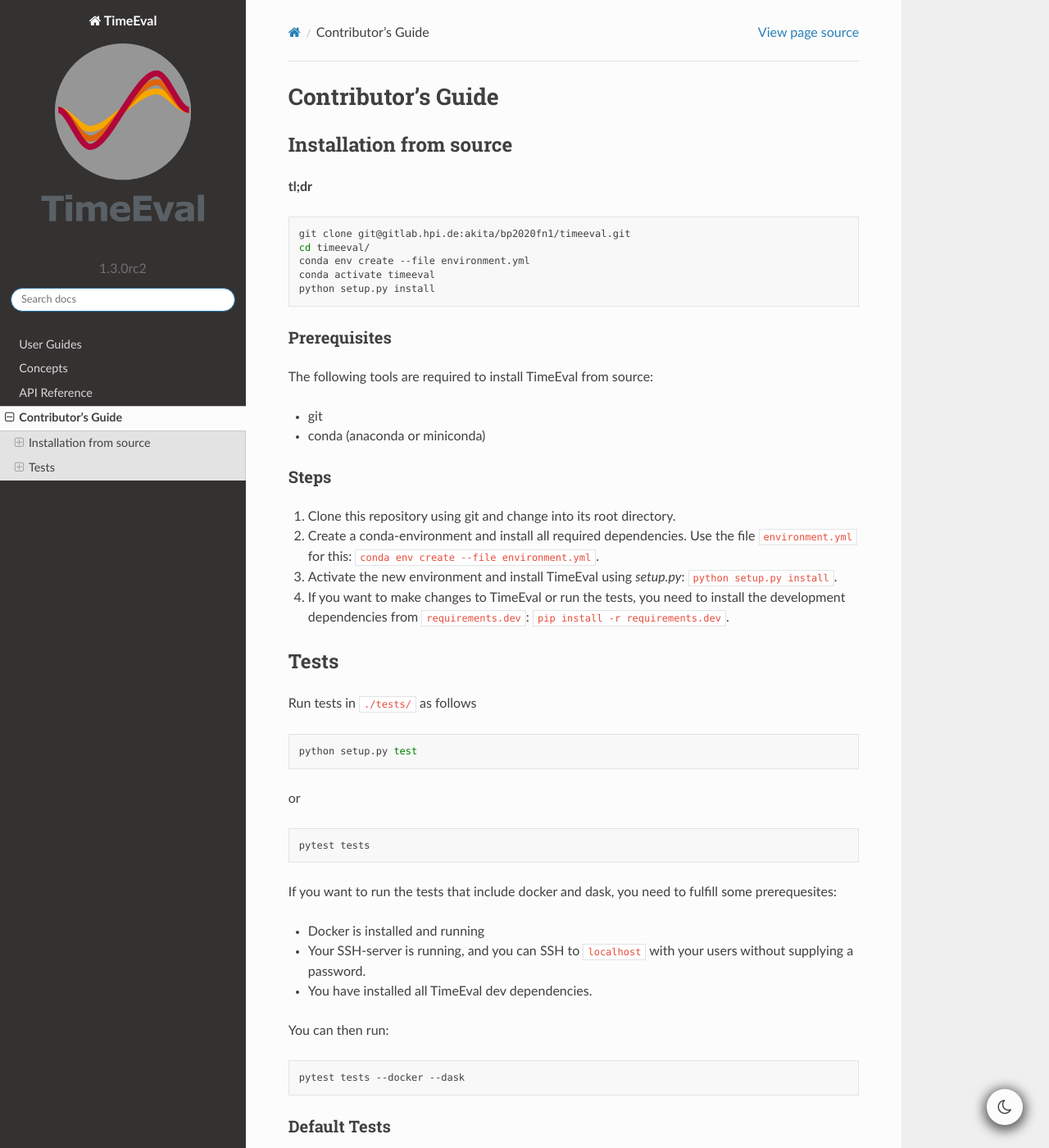
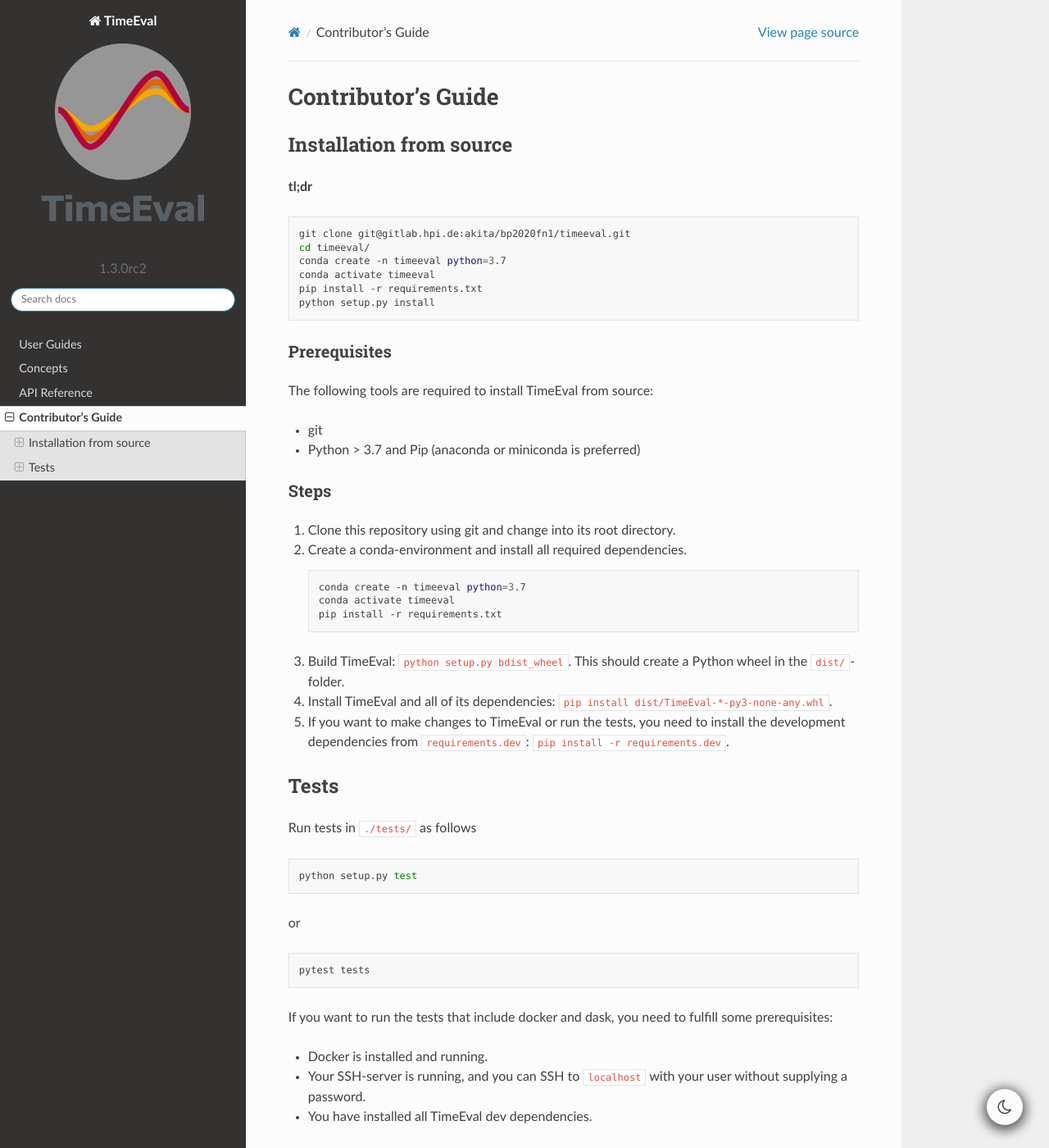
Before and after one commit to TimeEval/TimeEval, a Sphinx documentation site: the page built from docs/dev/index.md, in a window 1280 px wide and 1400 px high. Shown: the whole window at 82% size. Built offline with Sphinx 7.4.7 and the Read the Docs theme 2.0.0, drawn with Linux system fonts in a browser that asks for light colours.

Commit message:
Fix minor mistakes in docs (#87)
chore: fix minor mistakes in docs

````diff
--- a/docs/dev/index.md
+++ b/docs/dev/index.md
@@ -7,8 +7,9 @@
 ```bash
 git clone git@gitlab.hpi.de:akita/bp2020fn1/timeeval.git
 cd timeeval/
-conda env create --file environment.yml
+conda create -n timeeval python=3.7
 conda activate timeeval
+pip install -r requirements.txt
 python setup.py install
 ```
 
@@ -17,17 +18,23 @@
 The following tools are required to install TimeEval from source:
 
 - git
-- conda (anaconda or miniconda)
+- Python > 3.7 and Pip (anaconda or miniconda is preferred)
 
 ### Steps
 
 1. Clone this repository using git and change into its root directory.
 2. Create a conda-environment and install all required dependencies.
-   Use the file `environment.yml` for this:
-   `conda env create --file environment.yml`.
-3. Activate the new environment and install TimeEval using _setup.py_:
-   `python setup.py install`.
-4. If you want to make changes to TimeEval or run the tests, you need to install the development dependencies from `requirements.dev`:
+   ```sh
+   conda create -n timeeval python=3.7
+   conda activate timeeval
+   pip install -r requirements.txt
+   ```
+3. Build TimeEval:
+   `python setup.py bdist_wheel`.
+   This should create a Python wheel in the `dist/`-folder.
+4. Install TimeEval and all of its dependencies:
+   `pip install dist/TimeEval-*-py3-none-any.whl`.
+5. If you want to make changes to TimeEval or run the tests, you need to install the development dependencies from `requirements.dev`:
    `pip install -r requirements.dev`.
 
 ## Tests
@@ -44,10 +51,10 @@
 pytest tests
 ```
 
-If you want to run the tests that include docker and dask, you need to fulfill some prerequesites:
+If you want to run the tests that include docker and dask, you need to fulfill some prerequisites:
 
-- Docker is installed and running
-- Your SSH-server is running, and you can SSH to `localhost` with your users without supplying a password.
+- Docker is installed and running.
+- Your SSH-server is running, and you can SSH to `localhost` with your user without supplying a password.
 - You have installed all TimeEval dev dependencies.
 
 You can then run:
--- a/easy-example-experiment.py
+++ b/easy-example-experiment.py
@@ -31,7 +31,7 @@
             }),
             data_as_file=True,
             training_type=TrainingType.UNSUPERVISED,
-            input_dimensionality=InputDimensionality("multivariate")
+            input_dimensionality=InputDimensionality.MULTIVARIATE
         ),
         Algorithm(
             name="MyPythonFunctionAlgorithm",
````
Also changed, not shown: README.md (+1 -1 lines), docs/index.rst (+11 -11 lines), 2 other files.
